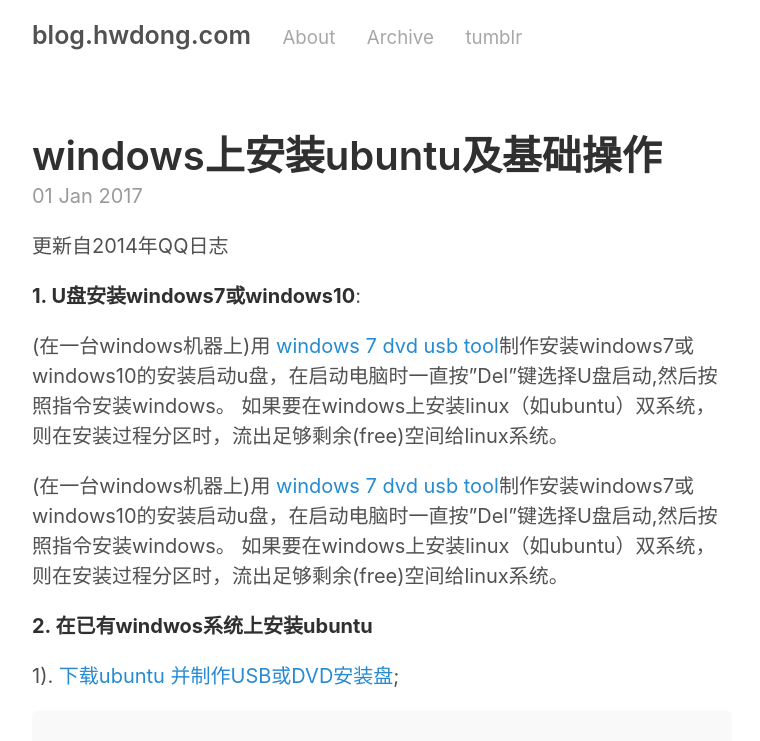
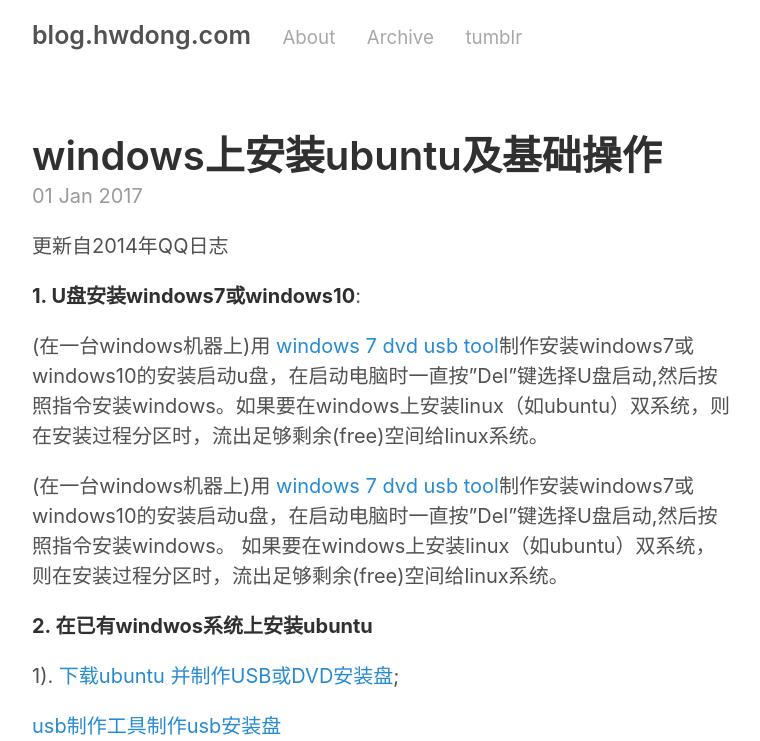
Before and after one commit to hwdong/hwdong-old.github.io, a Jekyll site: the page built from _posts/2017-01-01-install ubuntu on windows.md, in a window 1280 px wide and 1400 px high. Shown: the top 741 px of the window, without its empty margins (258-1018 px from the left). Built offline with Jekyll 4.4.1, drawn with Linux system fonts in a browser that asks for light colours; comment, search, counter and statistics services are not loaded; some of the changed text lies outside the part shown; grey boxes are pictures that could not be loaded.

Commit message:
2017-01-01

```diff
--- a/_posts/2017-01-01-install ubuntu on windows.md
+++ b/_posts/2017-01-01-install ubuntu on windows.md
@@ -11,9 +11,7 @@
 
 **1. U盘安装windows7或windows10**:
 
-
-(在一台windows机器上)用 [windows 7 dvd usb tool](Windows USB/DVD Download Tool)制作安装windows7或windows10的安装启动u盘，在启动电脑时一直按"Del"键选择U盘启动,然后按照指令安装windows。
- 如果要在windows上安装linux（如ubuntu）双系统，则在安装过程分区时，流出足够剩余(free)空间给linux系统。
+(在一台windows机器上)用 [windows 7 dvd usb tool](Windows USB/DVD Download Tool)制作安装windows7或windows10的安装启动u盘，在启动电脑时一直按"Del"键选择U盘启动,然后按照指令安装windows。如果要在windows上安装linux（如ubuntu）双系统，则在安装过程分区时，流出足够剩余(free)空间给linux系统。
 
 <!--more-->
 
@@ -22,39 +20,36 @@
 
 **2. 在已有windwos系统上安装ubuntu**
 
+1). [下载ubuntu 并制作USB或DVD安装盘](http://howtoubuntu.org/how-to-install-ubuntu-14-04-trusty-tahr);
 
-  1). [下载ubuntu 并制作USB或DVD安装盘](http://howtoubuntu.org/how-to-install-ubuntu-14-04-trusty-tahr);
+[usb制作工具制作usb安装盘](https://help.ubuntu.com/community/Installation/FromUSBStickQuick)
 
-      [usb制作工具制作usb安装盘](https://help.ubuntu.com/community/Installation/FromUSBStickQuick)
+![](http://s5.51cto.com/wyfs02/M00/27/6B/wKioL1Ny1O2gFAIHAACh9GlDXUo023.jpg)
 
-      ![](http://s5.51cto.com/wyfs02/M00/27/6B/wKioL1Ny1O2gFAIHAACh9GlDXUo023.jpg)
 
-  2). window系统上留出一块多余空间如50G （具体过程：桌面上选中计算机 -> 右键菜单选择管理 -> 选择磁盘管理，右键菜单选择压缩卷. 压缩卷的功能是将分区中的部分空间去除,成为空闲的空间）
+2). window系统上留出一块多余空间如50G （具体过程：桌面上选中计算机 -> 右键菜单选择管理 -> 选择磁盘管理，右键菜单选择压缩卷. 压缩卷的功能是将分区中的部分空间去除,成为空闲的空间）
 
-  3)  windows系统启动时，按del键盘进入BIOS，选择首选启动项为 U盘而不是硬盘。
+3)  windows系统启动时，按del键盘进入BIOS，选择首选启动项为 U盘而不是硬盘。
    注意:  安装画面选择安装模式时要选 "其他(other)", 防止覆盖windows系统
 
-**注意：**选择最下面的那个’Something else’ 选项
+**注意：**  选择最下面的那个’Something else’ 选项
 
- ！[](https://assets.ubuntu.com/v1/b42312cd-download-desktop-install-ubuntu-desktop_4.jpg)
+![](https://assets.ubuntu.com/v1/b42312cd-download-desktop-install-ubuntu-desktop_4.jpg)
 
-  4） usb启动后进入ubuntu安装过程，此时需要进行4个分区(网上教程有误，需要都作为 逻辑分区),即按照下面的a),b),c)进行分区,即主要哈ufenweisange分区： / 、/home 、swap 。
+4） usb启动后进入ubuntu安装过程，此时需要进行4个分区(网上教程有误，需要都作为 逻辑分区),即按照下面的a),b),c)进行分区,即主要哈ufenweisange分区： / 、/home 、swap 。
 
 
-  假如有200G的空间，那么其中swap分区放在最后，大概2G差不多了。而/我想弄一个60G和90G之间应该可以了。其余的都留给/home分区！
+假如有200G的空间，那么其中swap分区放在最后，大概2G差不多了。而/我想弄一个60G和90G之间应该可以了。其余的都留给/home分区！
 
-  a)   至少25,000M             logical                   ext4                 root分区，    其 Mounting Point: /
+a)   至少25,000M             logical                   ext4                 root分区，    其 Mounting Point: /
 
-  b)  除去/和swap的其余空间， 留给/home分区                ext4                  home分区      Mounting Point: / home
+b)  除去/和swap的其余空间， 留给/home分区                ext4                  home分区      Mounting Point: / home
 
+c)  2048M           logical ( 即逻辑分分区)            swap分区
 
-   c)  2048M           logical ( 即逻辑分分区)            swap分区
-
-
-   d） 200M             logical ( 即逻辑分分区)            ext4                  boot                    Mounting Point: / boot             这一步不需要！
+d） 200M             logical ( 即逻辑分分区)            ext4                  boot                    Mounting Point: / boot             这一步不需要！
 
 **3. 系统环境**
-
 
 **4. 其他**
 
```
